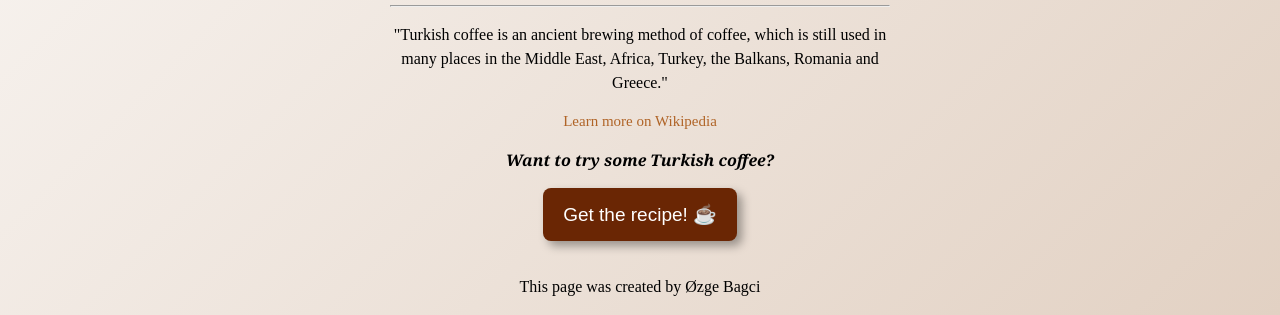
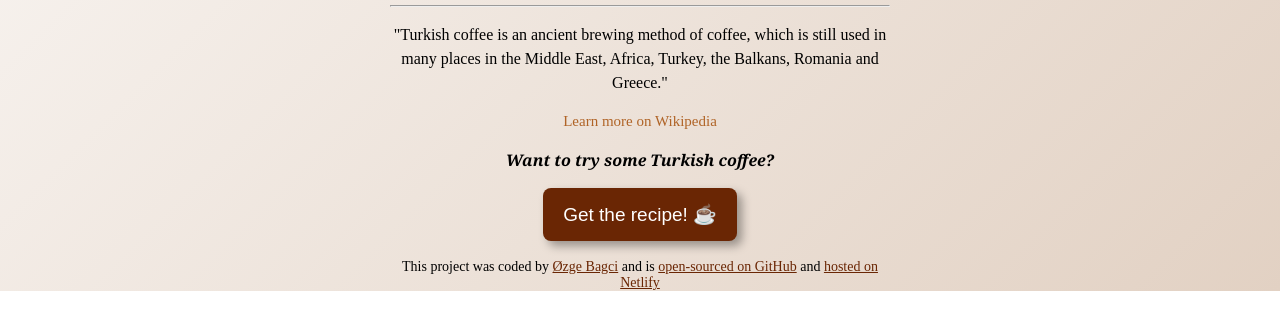
Before and after one commit to OzgeBagci/my-passion-project, a plain HTML site: page index.html in a window 1280 px wide. Shown: the part 586-901 px from the top of the page. After the commit the page ends 877 px from the top, so only its background shows below. Drawn offline with Linux system fonts and the light colour scheme.

Commit message:
Updated index.html

```diff
--- a/index.html
+++ b/index.html
@@ -58,7 +58,7 @@
         opacity: 0.9;
         cursor: pointer;
       }
-      .Wikipedia {
+      .wikipedia {
         display: block;
         margin-top: 15px;
         text-decoration: none;
@@ -66,7 +66,7 @@
         font-size: 15px;
       }
 
-      .Wikipedia:hover {
+      .wikipedia:hover {
         text-decoration: underline;
         cursor: pointer;
       }
@@ -74,8 +74,15 @@
         text-align: center;
         font-family: Cambria, Cochin, Georgia, Times, "Times New Roman", serif;
       }
-      .create:hover {
+      .create {
         text-align: center;
+        font-size: 14px;
+        color: black;
+      }
+      .create a {
+        font-size: 14px;
+        text-align: center;
+        color: #6a2604;
       }
     </style>
   </head>
@@ -100,7 +107,7 @@
         <a
           href="https://en.wikipedia.org/wiki/Turkish_coffee"
           target="_blank"
-          class="Wikipedia"
+          class="wikipedia"
         >
           Learn more on Wikipedia
         </a>
@@ -112,7 +119,21 @@
       </p>
       <button>Get the recipe! ☕</button>
       <br />
-      <p class="create">This page was created by Øzge Bagci</p>
+      <footer class="create">
+        This project was coded by
+        <a href="https://github.com/OzgeBagci" target="_blank">Øzge Bagci</a>
+        and is
+        <a
+          href="https://github.com/OzgeBagci/my-passion-project"
+          target="_blank"
+        >
+          open-sourced on GitHub</a
+        >
+        and
+        <a href="https://my-passion-project.netlify.app/" target="_blank"
+          >hosted on Netlify</a
+        >
+      </footer>
       <script>
         function getRecipe() {
           let name = prompt("What is your name?");
```
